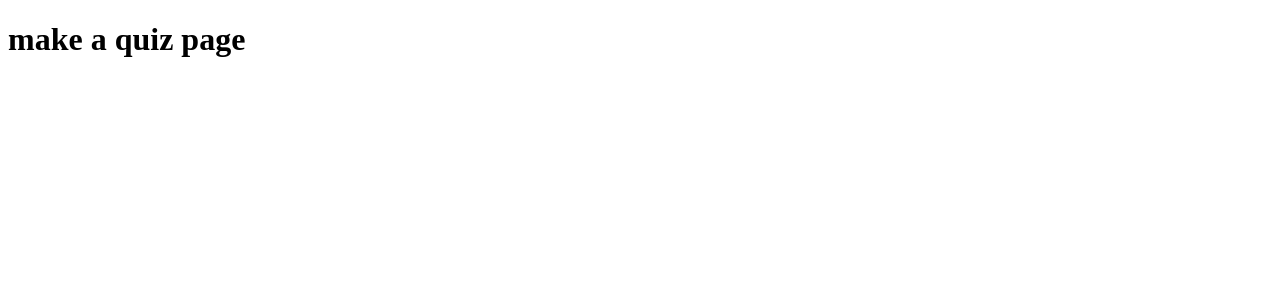
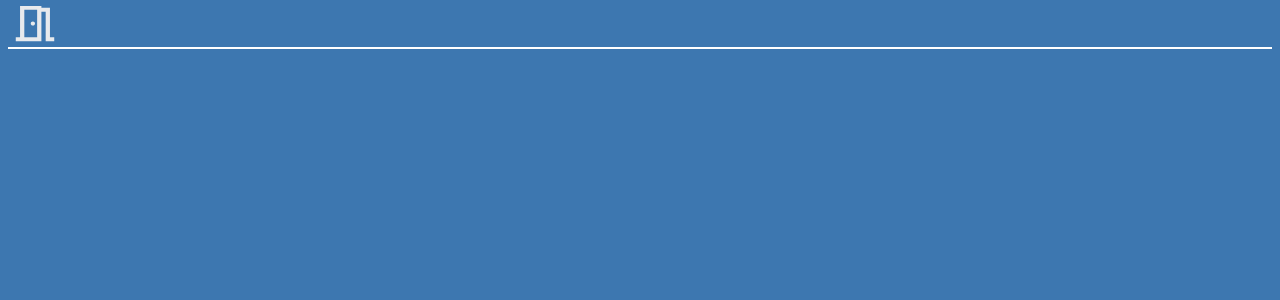
Before and after one commit to araujobrunodev/Quizme, a React (Vite) app: page /makeaquiz in a window 1280 px wide. Shown: the top 300 px of the page. Built offline with nearby package versions, Linux system fonts and the light colour scheme; a web font is replaced by a local one.

Commit message:
Add mainlayout component

```diff
--- a/src/components/topbar.tsx
+++ b/src/components/topbar.tsx
@@ -11,20 +11,15 @@ interface TopbarProps {
 const Topbar:FC<TopbarProps> = function (props) {
     const sources = ["accountIcon.svg","leavePage.svg"]
     const [source, setSource] = useState("")
-
-    useEffect(() => {
-        const {accountOrBacktoHome, logo, searchBar} = props
-
-        if (!accountOrBacktoHome && !logo && !searchBar) {
-            console.log("remover tudo menos o leavePage, e jogar pro canto esquerdo")
-        }
-    },[props.accountOrBacktoHome, props.logo, props.searchBar])
+    const [page, setPage] = useState("")
 
     useEffect(() => {
         if (props.accountOrBacktoHome) {
             setSource(sources[0])
+            setPage("account")
         } else {
             setSource(sources[1])
+            setPage("/")
         }
     },[props.accountOrBacktoHome])
 
@@ -34,13 +29,11 @@ const Topbar:FC<TopbarProps> = function (props) {
 
             <input className="search_bar" type="search" hidden={!props.searchBar} placeholder="Search some quiz"/>
 
-            {/* link to send client to other page */}
-
-            {/* <Link to={"/"}> */}
+            <Link className="icons_button" to={page}>
                 <img src={source}
                 className="icons"
                 alt="" />
-            {/* </Link> */}
+            </Link>
         </div>
     )
 }
--- /dev/null
+++ b/src/pages/index.tsx
@@ -0,0 +1,27 @@
+import Topbar from "../components/topbar"
+import { FC, ReactElement } from "react"
+import "../styles/index.css"
+
+interface MainLayoutProps {
+    childrens: ReactElement | ReactElement[],
+    searchBar: boolean,
+    logo: boolean,
+    accountOrBackToHome: boolean
+}
+
+const MainLayout:FC<MainLayoutProps> = ({
+    childrens,
+    accountOrBackToHome,
+    logo,
+    searchBar
+}) => {
+    return (<div className="page">
+        <Topbar accountOrBacktoHome={accountOrBackToHome} logo={logo} searchBar={searchBar}/>
+
+        <div className="main_context">
+            {childrens}
+        </div>
+    </div>)
+}
+
+export default MainLayout
--- /dev/null
+++ b/src/styles/index.css
@@ -0,0 +1,16 @@
+body {
+    margin: 0px;
+    padding: 0px;
+    background-color: #3D77B0;
+}
+
+.page {
+    width: 100vw;
+    height: 100vh;
+    display: flex;
+    flex-flow: column wrap;
+}
+
+.main_context {
+    flex: 1;
+}
--- a/src/styles/topbar.css
+++ b/src/styles/topbar.css
@@ -2,7 +2,7 @@
     display: flex;
     justify-content: space-between;
     flex-shrink: 1;
-    margin: 0px 2px;
+    margin: 0px 8px;
     border-bottom: 2px solid white;
     background-color: #3D77B0;
 }
@@ -32,7 +32,13 @@
     color: white;
 }
 
+.icons_button {
+    width: 54px;
+    height: 47px;
+    display: flex;
+}
+
 .icons {
-    width: 45px;
-    height: 45px;
+    flex: 1;
+    object-fit: fill;
 }
```
Also changed, not shown: src/router.tsx (+4 -3 lines).
